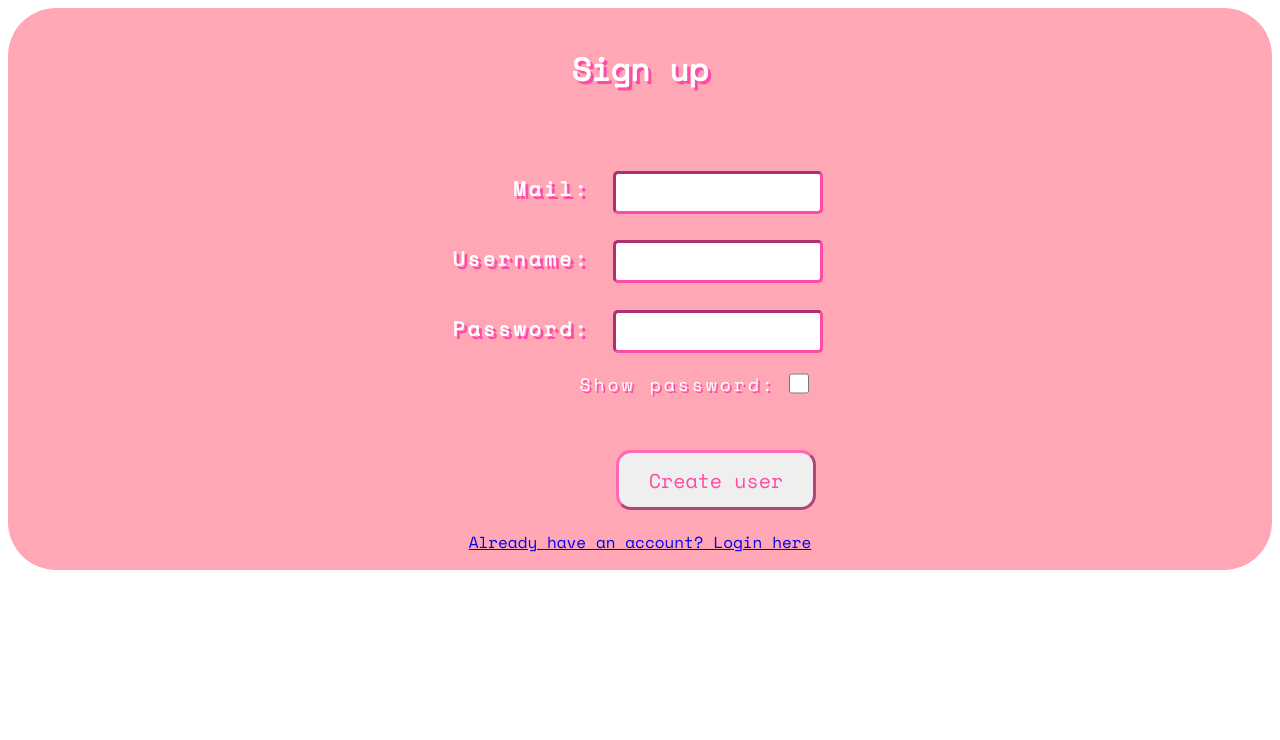
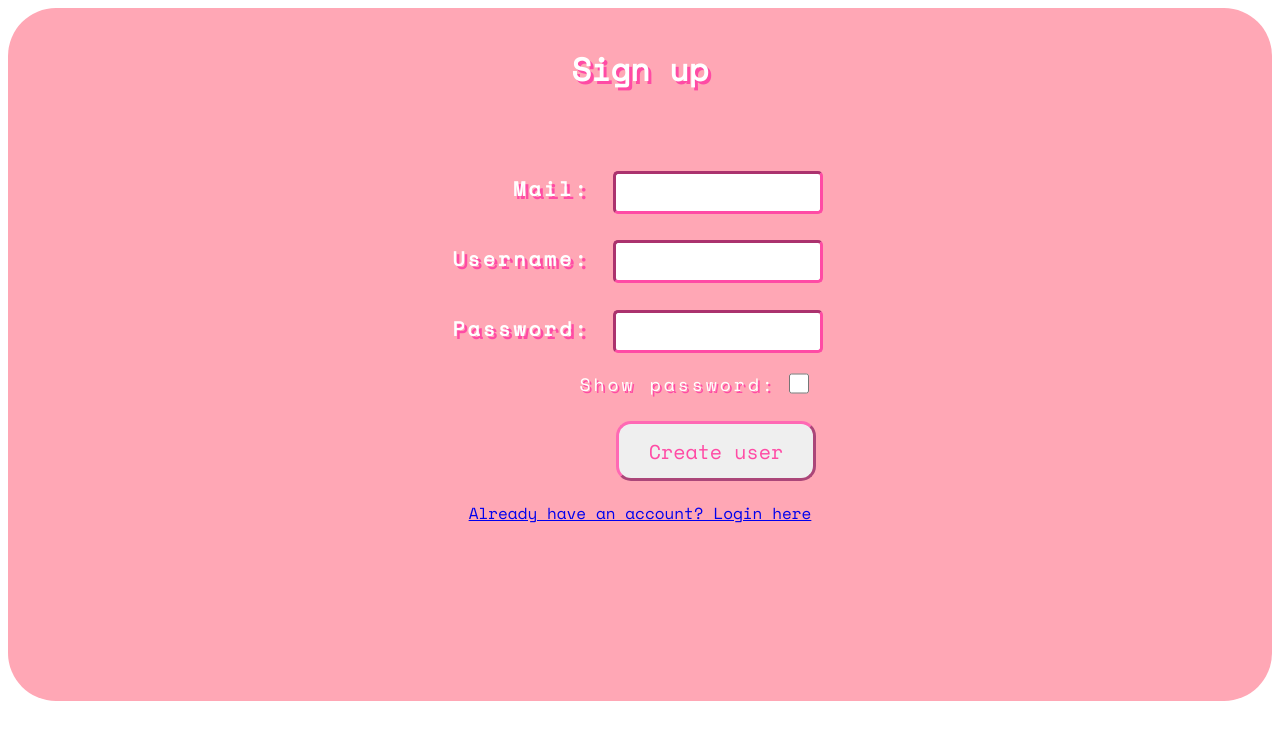
Before and after one commit to SanneCodes/Register-user-website, a PHP site: page / in a window 1280 px wide. Shown: the top 740 px of the page. Run offline with PHP 8.4, Linux system fonts and the light colour scheme.

Commit message:
Signup style finished

```diff
--- a/css/signup.css
+++ b/css/signup.css
@@ -10,6 +10,7 @@ body{
     text-align: center;
     align-items: center;
 }
+
 
 .container{
     background-color: rgb(255, 167, 181);
@@ -54,14 +55,6 @@ input{
     background-color: white;
 }
 
-input[type=checkbox] {
-    accent-color: white;
-
-    margin-left: 10px;
-    width: 20px;
-    margin: 0 1em;
-}
-
 .showPassCont{
     display: flex;
     align-items: center;
@@ -74,6 +67,14 @@ input[type=checkbox] {
     font-size: 18px;
     font-weight: 500;
     letter-spacing: 3px;
+}
+
+input[type=checkbox] {
+    accent-color: white;
+
+    margin-left: 10px;
+    width: 20px;
+    margin: 0 1em;
 }
 
 button{
@@ -94,6 +95,6 @@ button:hover{
     color: rgb(255, 0, 128);
 }
 
-.showPassDivider{
-    height: 4em;
+.link{
+    padding-bottom: 10em;
 }
--- a/index.html
+++ b/index.html
@@ -14,16 +14,17 @@
                 <label>Mail:</label> <input type="mail" name="mailInput"> <br>
                 <label>Username:</label> <input type="text" autocomplete="username" name="usernameInput"> <br>
                 <label>Password:</label> <input type="password" name="passwordInput" id="passwordInput" autocomplete="current-password" >
-                <div class="showPassDivider">
-                    <div class="showPassCont">
-                        <a>Show password:</a>
-                        <input type="checkbox" id="showPassword">
-                    </div>
+                <div class="showPassCont">
+                    <a>Show password:</a>
+                    <input type="checkbox" id="showPassword">
                 </div>
                 <button>Create user</button>
             </div>
         </form>
-        <a href="/html/login.html">Already have an account? Login here</a>
+        <div class="link">
+            <a href="/html/login.html" >Already have an account? Login here</a>
+        </div>
+
     </div>
 </body>
 <script src="/js/showPass.js"></script>
```
